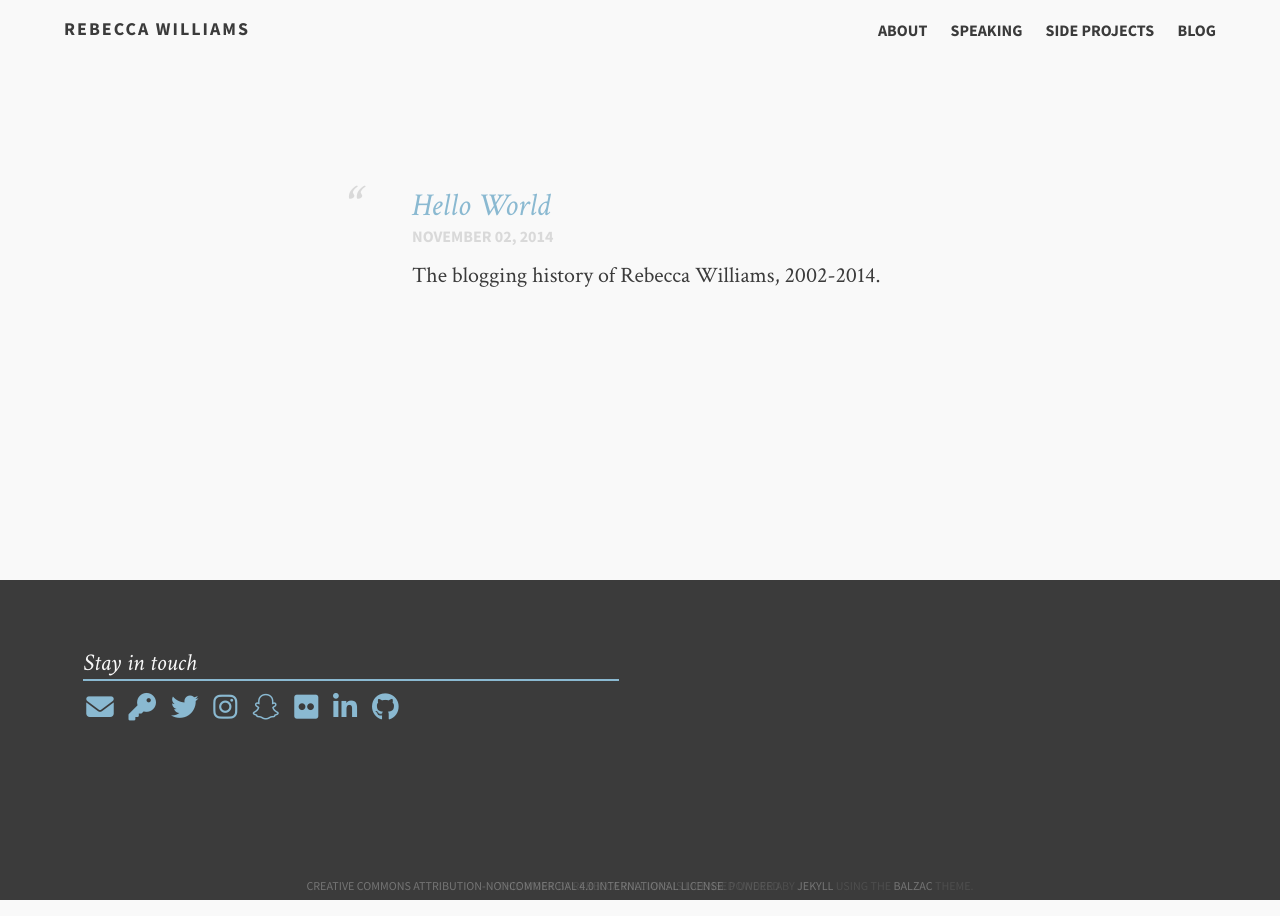
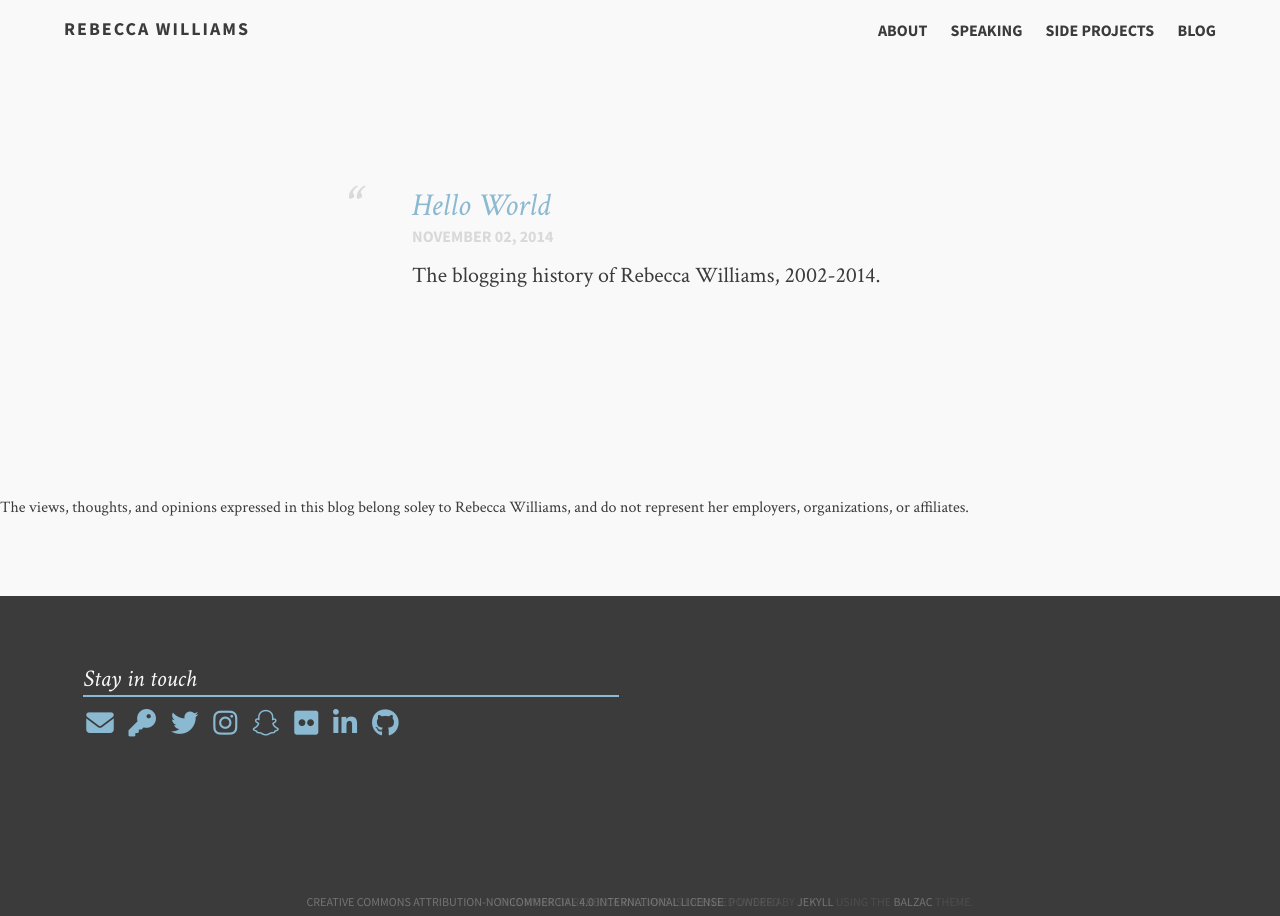
Before and after one commit to rebeccawilliams/rebeccawilliams.us, a Jekyll site: the page built from index.md, in a window 1280 px wide. Built offline with Jekyll 4.4.1, drawn with Linux system fonts in a browser that asks for light colours; nearby versions of some CDN libraries.

Commit message:
Update home.html

```diff
--- a/_layouts/home.html
+++ b/_layouts/home.html
@@ -19,4 +19,6 @@
         </section>
     </div>
 
+The views, thoughts, and opinions expressed in this blog belong soley to Rebecca Williams, and do not represent her employers, organizations, or affiliates.
+
 {% include footer.html %}
```
